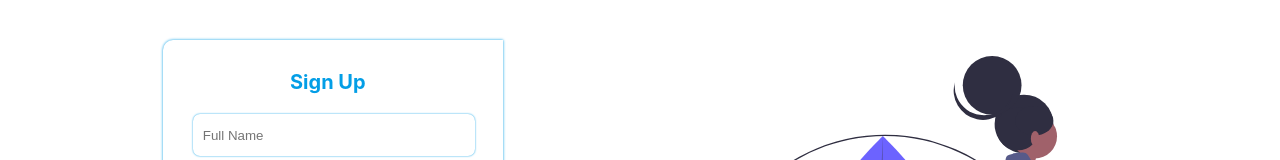
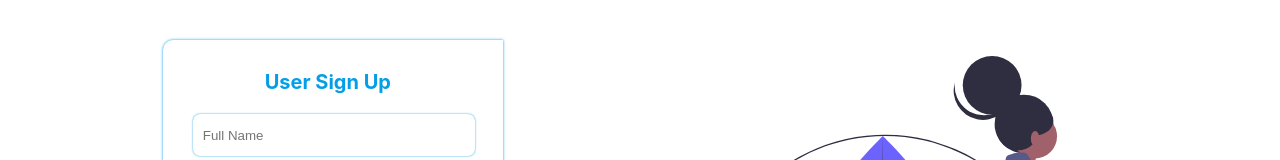
Before and after one commit to dev-sylv/Bootcamp-2.0-RealEstate-client-, a React (Create React App) app: page /signup in a window 1280 px wide. Shown: the part 125-285 px from the top of the page. Built offline with nearby package versions, Linux system fonts and the light colour scheme.

Commit message:
saved user sign up

```diff
--- a/src/components/APICALLS/API.tsx
+++ b/src/components/APICALLS/API.tsx
@@ -34,6 +34,14 @@ export const UserSignUp = async ({
 };
 
 // USER SIGN IN
+export const UsersLogin = async ({ email, password }: UserData) => {
+  return await axios
+    .post(`${Endpoint}/loginuser`, {
+      email,
+      password,
+    })
+    .then((res) => res.data.data);
+};
 
 // AGENT SIGN UP
 
--- a/src/components/UserAuth/Signup.tsx
+++ b/src/components/UserAuth/Signup.tsx
@@ -45,6 +45,7 @@ const Signup = () => {
     mutationFn: UserSignUp,
     onSuccess: (data: any) => {
       dispatch(UserLogin(data.data));
+      console.log("User sign up", UsersSignUp);
     },
   });
 
@@ -75,7 +76,7 @@ const Signup = () => {
                   marginBottom: "20px",
                   textAlign: "center",
                 }}>
-                Sign Up
+                User Sign Up
               </div>
 
               <Input
@@ -167,6 +168,11 @@ const Button = styled.button`
   color: white;
   border: none;
   border-radius: 7px;
+  cursor: pointer;
+  transition: all 350ms;
+  :hover {
+    background-color: #039ee6c7;
+  }
 `;
 
 const Input = styled.input<{ props: string }>`
@@ -191,7 +197,7 @@ const Form = styled.form`
   margin-top: 40px;
 `;
 
-const Left = styled.form`
+const Left = styled.div`
   width: 40%;
   height: 100%;
   display: flex;
@@ -199,7 +205,7 @@ const Left = styled.form`
   align-items: center;
 `;
 
-const Hold = styled.form`
+const Hold = styled.div`
   width: 80%;
   height: 100%;
   display: flex;
```
